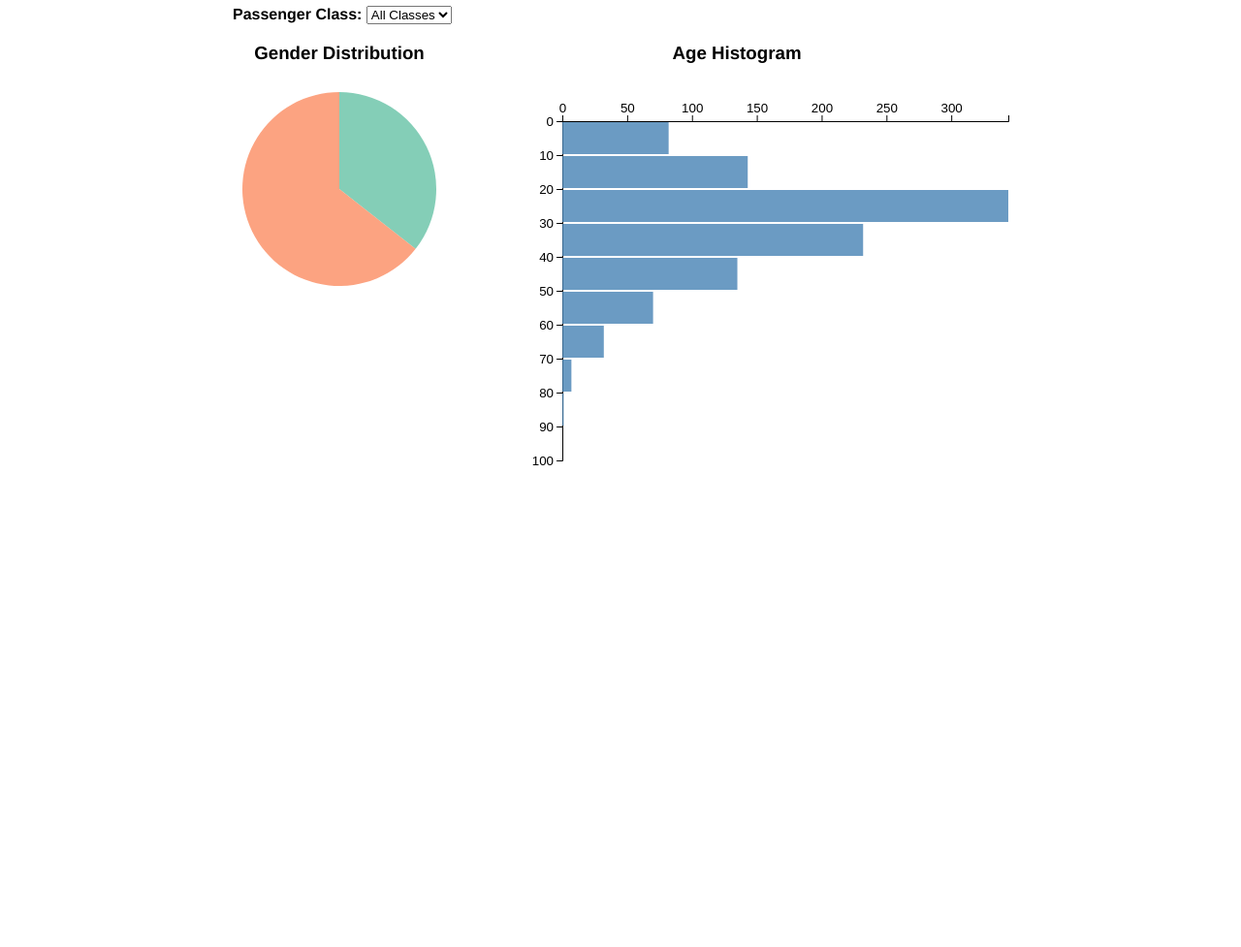
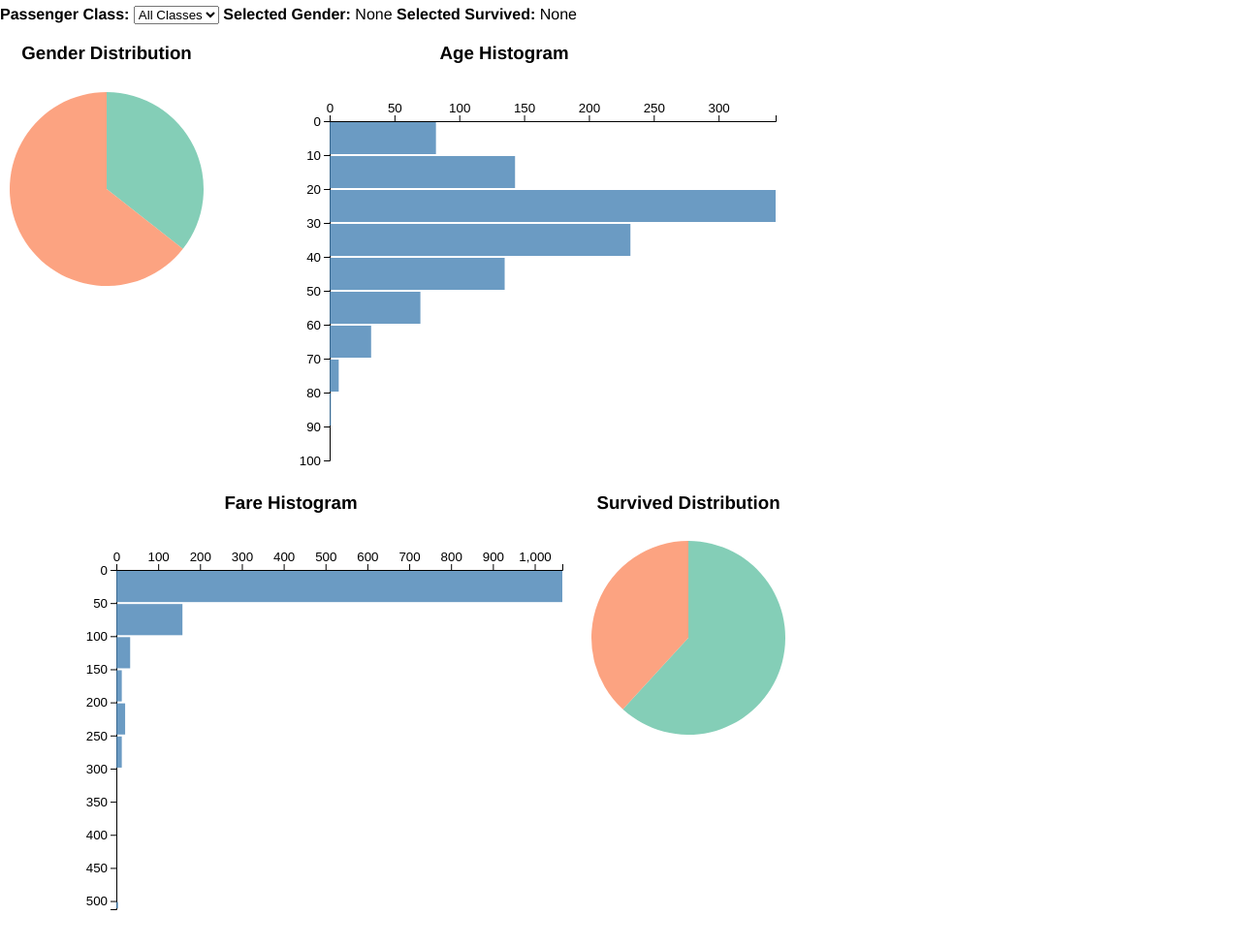
Before and after one commit to sgratzl/d3tutorial, a website: page examples/mcv0X_final.html in a window 1280 px wide. Shown: the part 77-1054 px from the top of the page at 97% size. Before the commit the page ends 800 px from the top, so only its background shows below. Drawn offline with Linux system fonts and the light colour scheme.

Commit message:
even better mcv

```diff
--- a/examples/mcv0X_final.html
+++ b/examples/mcv0X_final.html
@@ -7,7 +7,7 @@
   <script src="../web_modules/d3/dist/d3.js"></script>
   <style type="text/css">
     body {
-      width: 800px;
+      width: 100vw;
       margin: 25px auto;
       font-family: "Helvetica Neue", Helvetica, Arial, "Lucida Grande", sans-serif;
     }
@@ -36,6 +36,7 @@
 
     main {
       display: flex;
+      flex-wrap: wrap;
     }
 
     h3 {
@@ -45,7 +46,7 @@
 </head>
 
 <body>
-  <h1>Student's First Linking &amp; brushing</h1>
+  <h1>Student's First Multiple Coordinated View</h1>
 
   <div>
     <label for="passenger-class"><strong>Passenger Class:</strong></label>
@@ -55,6 +56,10 @@
       <option value="2">2nd Class</option>
       <option value="3">3rd Class</option>
     </select>
+    <strong>Selected Gender: </strong>
+    <span id="selectedSex"></span>
+    <strong>Selected Survived: </strong>
+    <span id="selectedSurvived"></span>
   </div>
 
   <main>
@@ -66,6 +71,14 @@
       <h3>Age Histogram</h3>
       <svg id="age"></svg>
     </section>
+    <section>
+      <h3>Fare Histogram</h3>
+      <svg id="fare"></svg>
+    </section>
+    <section>
+      <h3>Survived Distribution</h3>
+      <svg id="survived"></svg>
+    </section>
   </main>
 
   <script type="text/javascript">
@@ -73,7 +86,8 @@
     let state = {
       data: [],
       passengerClass: "",
-      selectedSex: null
+      selectedSex: null,
+      selectedSurvived: null
     };
 
 
@@ -149,7 +163,7 @@
       return update;
     }
 
-    function createPieChart(svgSelector) {
+    function createPieChart(svgSelector, stateAttr) {
       const margin = 10;
       const radius = 100;
 
@@ -187,10 +201,10 @@
         path_enter
           .attr('d', (d, i) => arc(noSlice[i]))
           .on('click', (d) => {
-            if (state.selectedSex === d.data.key) {
-              state.selectedSex = null;
+            if (state[stateAttr] === d.data.key) {
+              state[stateAttr] = null;
             } else {
-              state.selectedSex = d.data.key;
+              state[stateAttr] = d.data.key;
             }
             updateApp();
           });
@@ -204,7 +218,7 @@
         // ENTER + UPDATE
         // both old and new elements
         path.merge(path_enter)
-          .classed('selected', (d) => d.data.key === state.selectedSex)
+          .classed('selected', (d) => d.data.key === state[stateAttr])
           .transition()
             .attrTween('d', tweenArc)
             .style('fill', (d) => cscale(d.data.key));
@@ -225,7 +239,9 @@
     /////////////////////////
 
     const ageHistogram = createHistogram('#age');
-    const sexPieChart = createPieChart('#sex');
+    const sexPieChart = createPieChart('#sex', 'selectedSex');
+    const fareHistogram = createHistogram('#fare');
+    const survivedPieChart = createPieChart('#survived', 'selectedSurvived');
 
     function filterData() {
       return state.data.filter((d) => {
@@ -235,32 +251,52 @@
         if (state.selectedSex && d.sex !== state.selectedSex) {
           return false;
         }
+        if (state.selectedSurvived && d.survived !== state.selectedSurvived) {
+          return false;
+        }
         return true;
       });
     }
     function wrangleData(filtered) {
-      const histogram = d3.histogram()
+      const ageHistogram = d3.histogram()
         .domain([0, 100])
         .thresholds(10)
         .value((d) => d.age);
 
-      const histogramData = histogram(filtered);
+      const ageHistogramData = ageHistogram(filtered);
 
       // always the two categories
-      const pieData = ['female', 'male'].map((key) => ({
+      const sexPieData = ['female', 'male'].map((key) => ({
         key,
         values: filtered.filter((d) => d.sex === key)
       }));
 
-      return {histogramData, pieData};
+      const fareHistogram = d3.histogram()
+        .domain([0, d3.max(filtered, (d) => d.fare)])
+        .value((d) => d.fare);
+
+      const fareHistogramData = fareHistogram(filtered);
+
+      // always the two categories
+      const survivedPieData = ['0', '1'].map((key) => ({
+        key,
+        values: filtered.filter((d) => d.survived === key)
+      }));
+
+      return {ageHistogramData, sexPieData, fareHistogramData, survivedPieData};
     }
 
     function updateApp() {
       const filtered = filterData();
 
-      const {histogramData, pieData} = wrangleData(filtered);
-      ageHistogram(histogramData);
-      sexPieChart(pieData);
+      const {ageHistogramData, sexPieData, fareHistogramData, survivedPieData} = wrangleData(filtered);
+      ageHistogram(ageHistogramData);
+      sexPieChart(sexPieData);
+      fareHistogram(fareHistogramData);
+      survivedPieChart(survivedPieData);
+
+      d3.select('#selectedSex').text(state.selectedSex || 'None');
+      d3.select('#selectedSurvived').text(state.selectedSurvived || 'None');
     }
 
     d3.csv('titanic3.csv').then((parsed) => {
```
